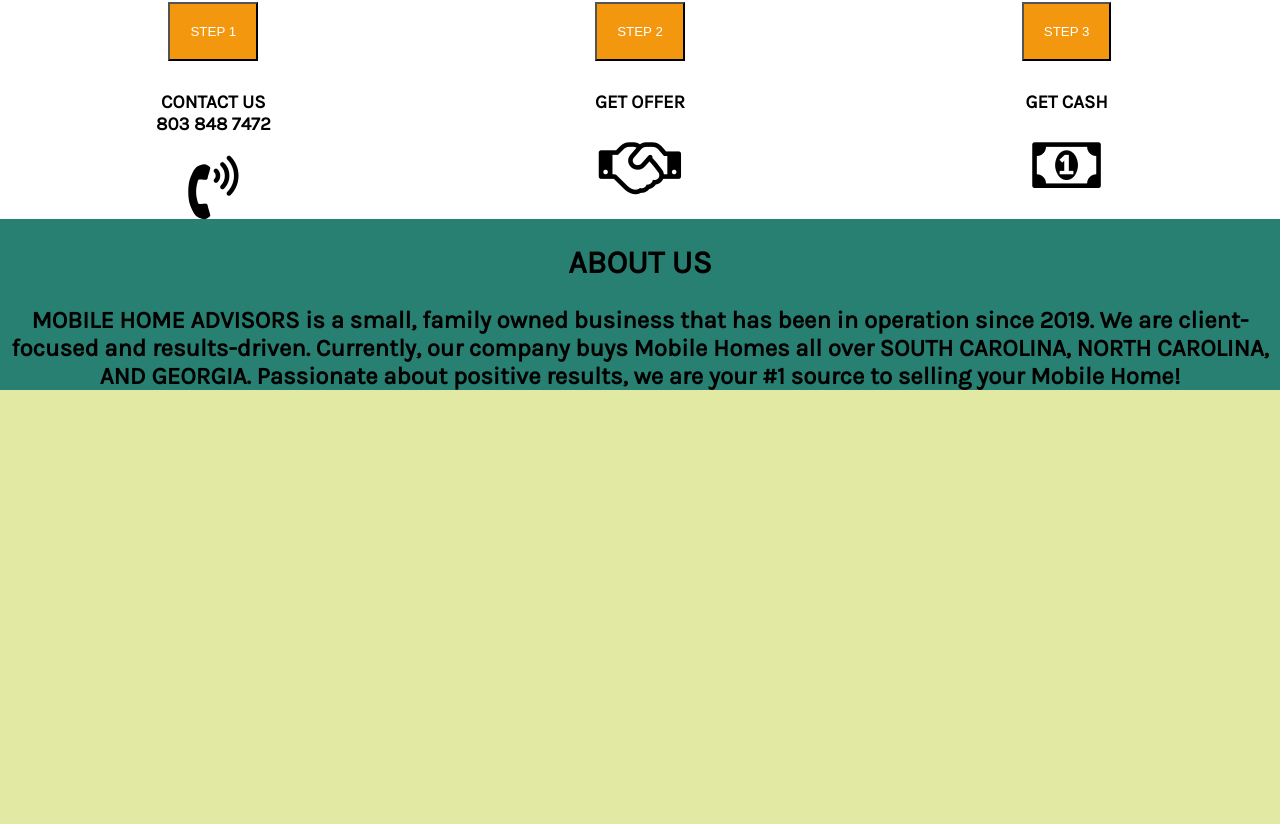
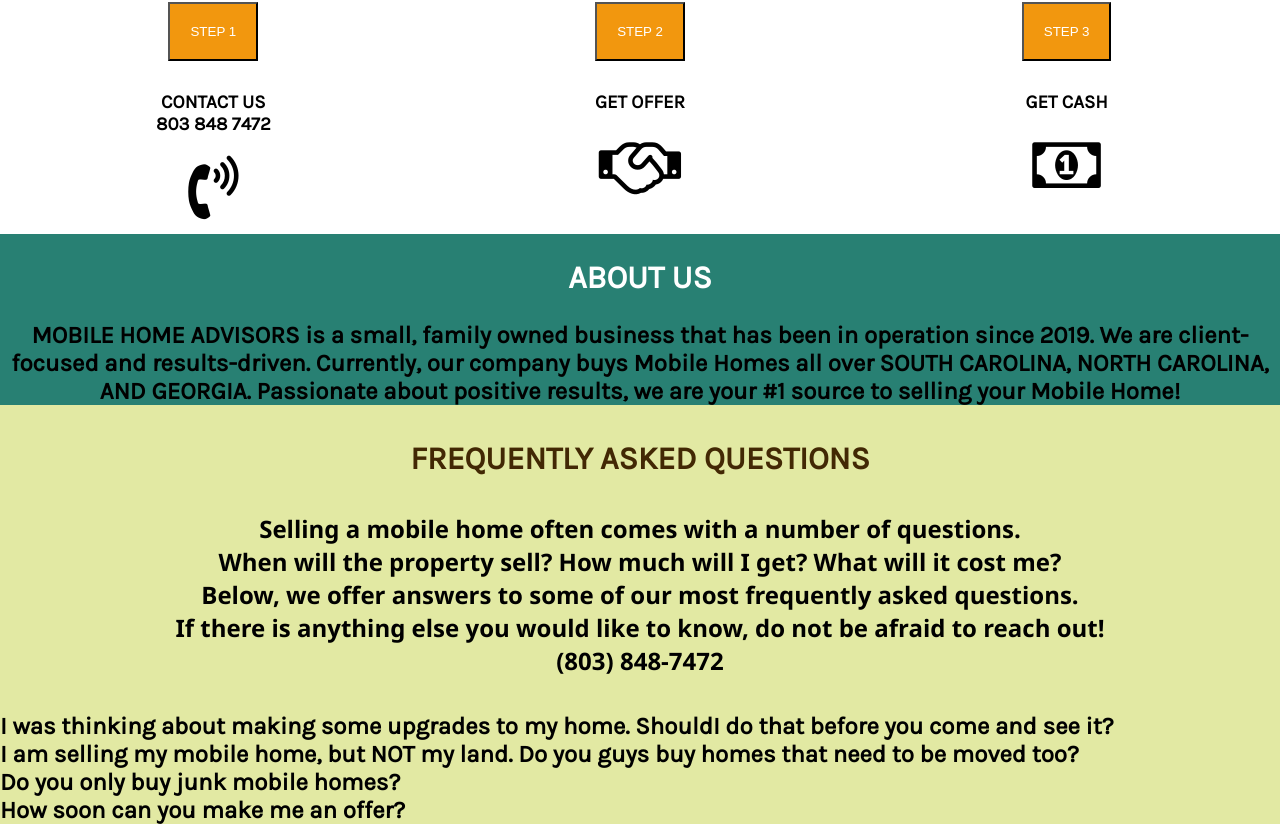
Before and after one commit to shegarland14/MHASITE, a React (Create React App) app: page / in a window 1280 px wide. Shown: the part 1172-1996 px from the top of the page. Before the commit the page ends 1562 px from the top, so only its background shows below. Built offline with nearby package versions, Linux system fonts and the light colour scheme.

Commit message:
added faq

```diff
--- a/src/App.js
+++ b/src/App.js
@@ -4,6 +4,7 @@
 import Form from './form';
 import Sell from './sell';
 import About from './about';
+import Faq from './faq';
 function App() {
   return (
     <div>
@@ -33,6 +34,7 @@
       <Sell/>
 
       <About/>
+      <Faq/>
     </div>
 
   );
--- a/src/about.css
+++ b/src/about.css
@@ -1,3 +1,4 @@
+
 
 .about-us {
     max-width: 100%;
@@ -6,7 +7,8 @@
 
 }
 .about-us h1{
-    color: black;
+    color: white;
+    font-weight: bold;
 }
 .title {
     padding: 25px;
--- /dev/null
+++ b/src/faq.css
@@ -0,0 +1,6 @@
+
+.faq-info {
+    text-align: center;
+    padding: 35px;
+    font-family: 'Segoe UI', Tahoma, Geneva, Verdana, sans-serif;
+}
--- /dev/null
+++ b/src/faq.js
@@ -0,0 +1,21 @@
+import React from 'react';
+import './faq.css';
+
+export default function Faq(){
+    return(
+        <div className="faq">
+            <h1>FREQUENTLY ASKED QUESTIONS</h1>
+                <h2 className="faq-info" >Selling a mobile home often comes with a number of questions.<br/>
+                     When will the property sell? How much will I get?
+                     What will it cost me? <br/>Below, we offer answers to some of our most frequently asked questions.
+                    <br/>If there is anything else you would like to know, do not be afraid to reach out!<br/> (803) 848-7472</h2>
+                <h2>I was thinking about making some upgrades to my home. ShouldI do that
+                    before you come and see it?
+                </h2>
+                <h2>I am selling my mobile home, but NOT my land.
+                    Do you guys buy homes that need to be moved too?
+                </h2>
+                <h2>Do you only buy junk mobile homes?</h2>
+                <h2>How soon can you make me an offer?</h2>
+        </div>
+    )}
--- a/src/sell.css
+++ b/src/sell.css
@@ -24,6 +24,7 @@
 .steps  {
     display: flex;
     justify-content: space-around;
+    padding-bottom: 15px;
 }
 
 .words {
```
